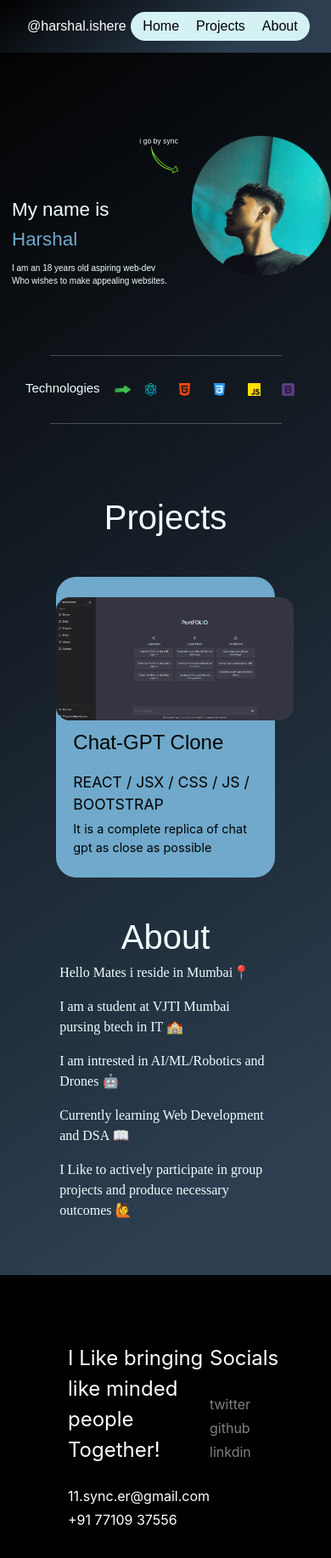
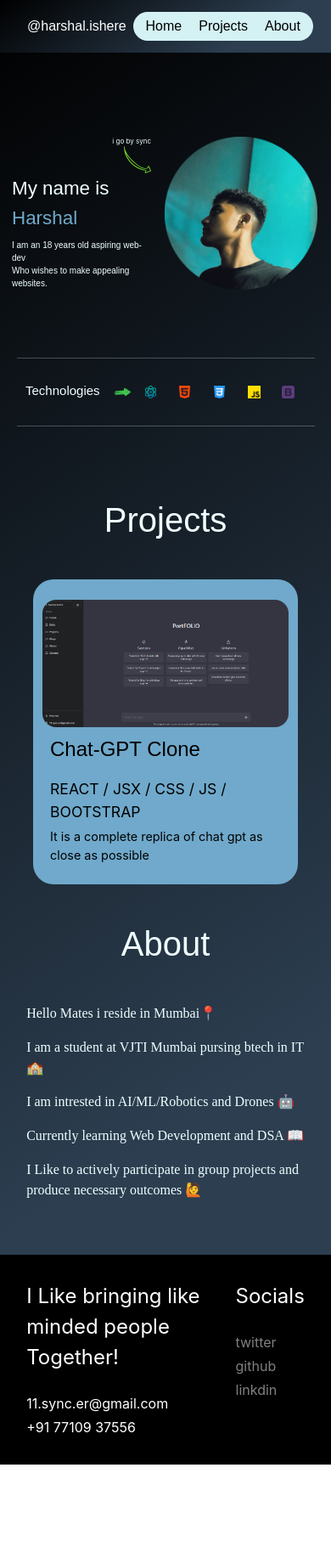
Before and after one commit to harshal-ishere/harshal_ishere, a React (Create React App) app: page / in a window 390 px wide. Shown: the top 1834 px of the page at 85% size. After the commit the page ends 1724 px from the top, so only its background shows below. Built offline with nearby package versions, Linux system fonts and the light colour scheme; a web font is replaced by a local one.

Commit message:
finalblow

```diff
--- a/src/components/styles.css
+++ b/src/components/styles.css
@@ -41,7 +41,7 @@ a {
 
 .nav-heading p {
     padding-top: 0.3rem;
-    padding-right: 0.3rem;
+    padding-right: 0.5rem;
     font-family: 'Author', sans-serif;
 }
 
@@ -71,12 +71,14 @@ a {
     display: flex;
     flex-direction: row;
     justify-content: center;
+    align-items: center;
     margin-bottom: 4rem;
 }
 
 .home-photo-img {
     width: 270px;
-    padding-left: 1rem;
+    margin-left: 1rem;
+    margin-right: 1rem;
 }
 
 .home-intro {
@@ -85,7 +87,6 @@ a {
     flex-direction: column;
     margin-left: 14px!important;
 }
-
 p.home-intro-name {
     font-size: 3rem;
     margin-bottom: 5%;
@@ -169,8 +170,7 @@ p.home-intro-brief {
     align-items: center;
 }
 .nic-name {
-    align-self: flex-end;
-    margin-bottom: 25px;
+    align-items: flex-end;
     display: flex;
     flex-direction: column;
 
@@ -194,7 +194,15 @@ p.home-intro-brief {
 .header-line hr {
     width: 70%;
 }
-
+@media(max-width:520px){
+    .header-line hr{
+        width: 90%;
+    }
+    .project-card {
+        margin-left: 10%!important;
+        margin-right: 10%!important;
+    }
+}
 .project-header {
     text-align: center;
     font-size: 40px;
@@ -217,13 +225,18 @@ p.home-intro-brief {
 .project-card-img img {
     width: 400px;
     border-radius: 1rem;
+    overflow: hidden;
 }
+/* @media(max-width:520px){
+    .project-card-img img{
+        width: 22px!important;
+    }
 
+} */
 
-
-@media(max-width:1198px) {
+@media(max-width:1198px){
     .project-card-img img {
-        width: 250px;
+        width: 290px!important;
     }
     .desHead{
         font-size: 1.5rem!important;
@@ -253,17 +266,18 @@ p.home-intro-brief {
         margin-right: 20px!important;
         margin-top:8px!important;
     }
-
 }
 
 /* ---------------fotter----------- */
 #fotter {
     background-color: #000;
     color: white;
-    padding: 5rem;
+    padding-left: 8%;
+    padding-right: 8%;
     display: flex;
     flex-direction: row;
-    justify-content: space-evenly;
+    justify-content: space-around;
+    gap: 8%;
 }
 .socials a{
     color: gray;
@@ -278,12 +292,22 @@ p.home-intro-brief {
     font-size: 40px;
     text-align: center;
     font-family: 'Author', sans-serif;
+    margin-bottom: 2.5rem;
 }
 .about-details{
     padding-left: 18%;
     padding-right: 18%;
     margin-bottom: 3rem;
 }
+@media(max-width:520px){
+    .about-details{
+        padding-left: 8%;
+        padding-right: 8%;
+    }
+    #fotter{
+        padding: 8%;
+    }
+}
 .about-details p{
     padding-bottom: 1rem;
     font-family: 'Nippo', serif;
```
